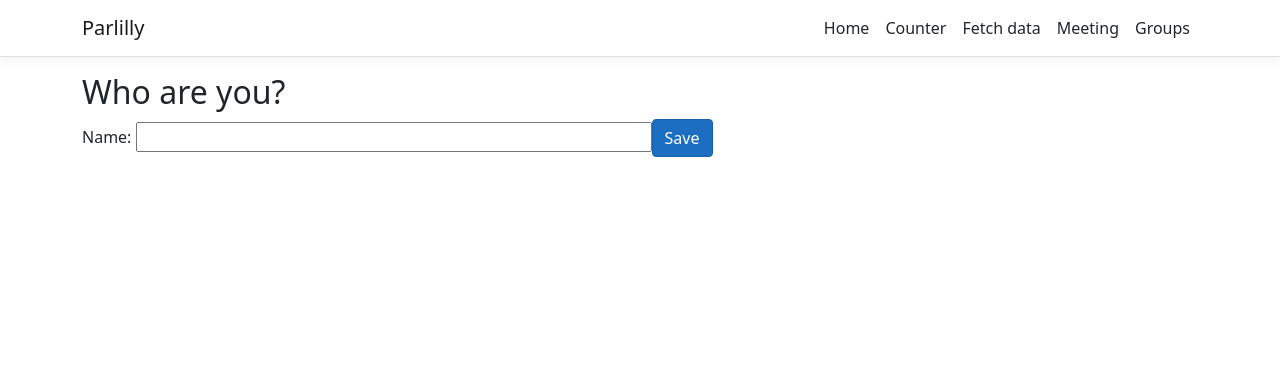
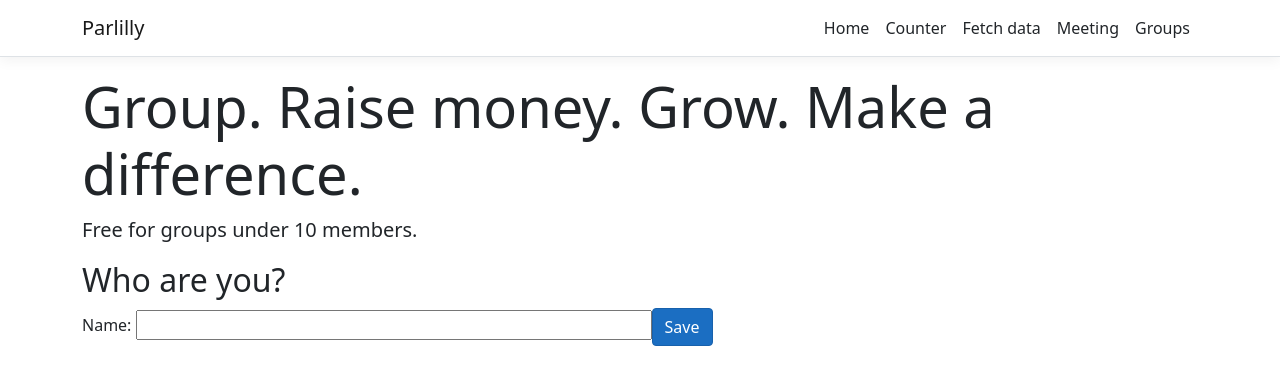
Before and after one commit to lionbarz/orghub, a React (Create React App) app in the folder WebService/ClientApp/: page / in a window 1280 px wide. Shown: the top 384 px of the page. Built offline with nearby package versions, Linux system fonts and the light colour scheme.

Commit message:
Add jumbo.

```diff
--- a/WebService/ClientApp/src/components/Home.js
+++ b/WebService/ClientApp/src/components/Home.js
@@ -36,6 +36,10 @@ export class Home extends Component {
     render() {
         return (
             <div>
+                <div className="jumbotron">
+                    <h1 className="display-4">Group. Raise money. Grow. Make a difference.</h1>
+                    <p className="lead">Free for groups under 10 members.</p>
+                </div>
                 <h2>Who are you?</h2>
                 <label>
                     Name: <input size="50" name="user" value={this.state.name} onChange={this.handleChange}/>
```
